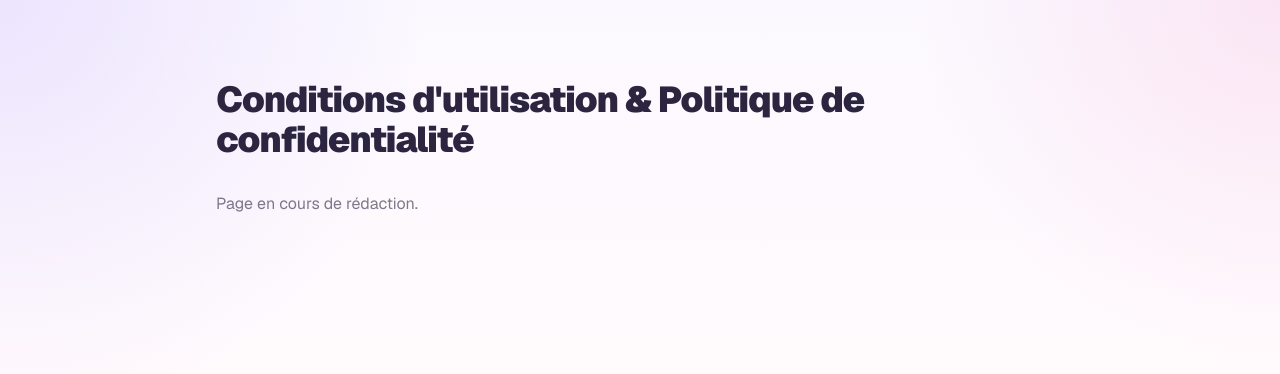
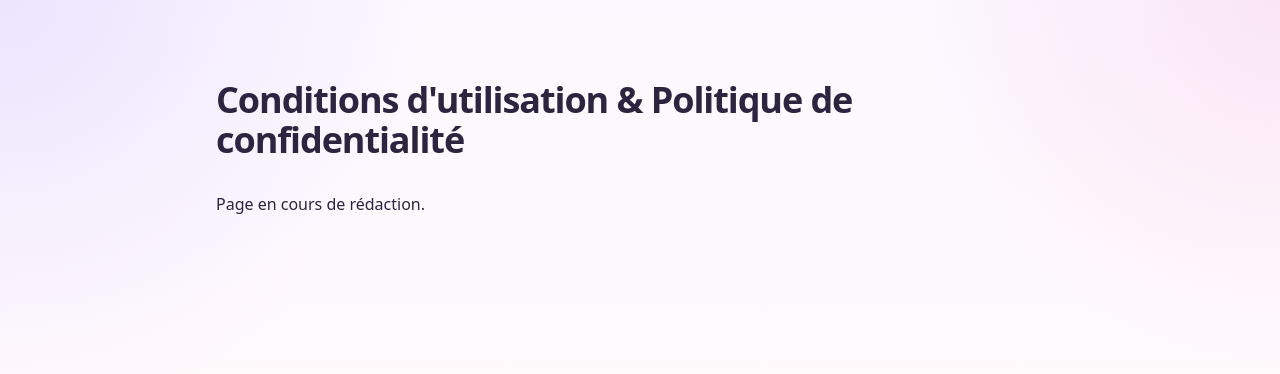
Before and after one commit to SOREA-sea/SOREA, a Next.js app: page /termandprivacy in a window 1280 px wide. Shown: the top 374 px of the page. Built offline with nearby package versions, Linux system fonts and the light colour scheme.

Commit message:
corrections des couleurs apres  tests

```diff
--- a/src/app/globals.css
+++ b/src/app/globals.css
@@ -1,15 +1,18 @@
 @import "tailwindcss";
-
 :root {
   --background: #faf7ff;
   --foreground: #2a2340;
 }
 
-@theme inline {
-  --color-background: var(--background);
-  --color-foreground: var(--foreground);
-  --font-sans: var(--font-geist-sans);
-  --font-mono: var(--font-geist-mono);
+@theme {
+  --color-sorea-violet: #9B8FD9;
+  --color-sorea-lavande: #E2DCF9;
+  --color-sorea-peche: #F4C49E;
+  --color-sorea-gris: #3D3D3D;
+  --color-primary: #9B8FD9;
+  --color-primary-dark: #6A18A4;
+  --color-primary-darker: #280267;
+  --font-inria: var(--font-inria-sans);
 }
 
 @media (prefers-color-scheme: dark) {
--- a/tailwind.config.js
+++ /dev/null
@@ -1,60 +0,0 @@
-/** @type {import('tailwindcss').Config} */
-module.exports = {
-  content: [
-    "./src/app/**/*.{js,ts,jsx,tsx}",
-    "./src/components/**/*.{js,ts,jsx,tsx}",
-  ],
-  theme: {
-    extend: {
-      colors: {
-        // couleurs  inspirées de Figma pour Sorea !!
-        sorea: {
-          violet: "#9B8FD9", // Couleur principale
-          lavande: "#E2DCF9", //  Couleur secondaire
-          peche: "#F4C49E", // Couleur  foncer douce
-          gris: "#3D3D3D", // Couleur de contrast
-        },
-
-        primary: {
-          DEFAULT: "#9B8FD9", // Couleur principale
-          dark: "#6A18A4", // Teinte plus foncée
-          darker: "#280267", // Teinte encore plus foncée
-        },
-
-        background: {
-          light: "#FFFFFF",
-          lighter: "#F5F5F5", // backgrounds/lighterrr
-          dark: "#212121",
-        },
-
-        text: {
-          light: "#FFFFFF",
-          medium: "#3D3D3D",
-          dark: "#212121",
-        },
-
-        button: {
-          hover: "#6A18A4",
-        },
-
-        accent: {
-          rubrique2: "#F4C49E",
-        },
-      },
-      // --- Dégradés Figma (Lineaire + Radial) ---
-      backgroundImage: {
-        "sorea-lineaire": "linear-gradient(135deg, #6A18A4 0%, #280267 100%)",
-        "sorea-radial":
-          "radial-gradient(circle at 50% 0%, #6A18A4 0%, #280267 100%)",
-      },
-      //policeeee
-      fontFamily: {
-        // meme police que figma
-        sans: ["var(--font-geist-sans)", "system-ui", "sans-serif"],
-        display: ["var(--font-geist-sans)", "system-ui", "sans-serif"],
-        inria: ["var(--font-geist-sans)", "system-ui", "sans-serif"],
-      },
-    },
-  },
-  plugins: [],
-};
--- a/tsconfig.json
+++ b/tsconfig.json
@@ -29,6 +29,6 @@
     ".next/types/**/*.ts",
     ".next/dev/types/**/*.ts",
     "**/*.mts"
-  ],
+, "src/app/test.js"  ],
   "exclude": ["node_modules"]
 }
```
